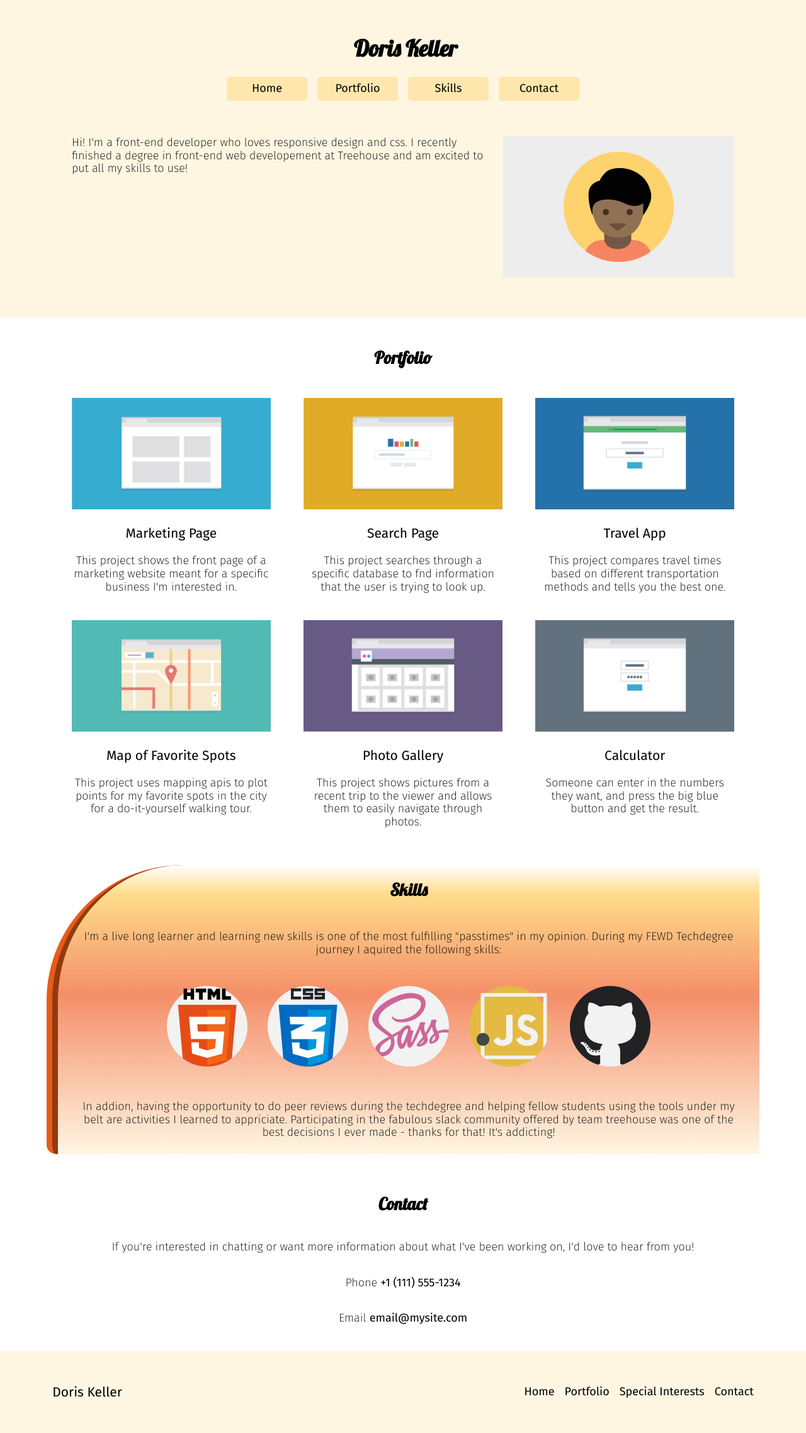
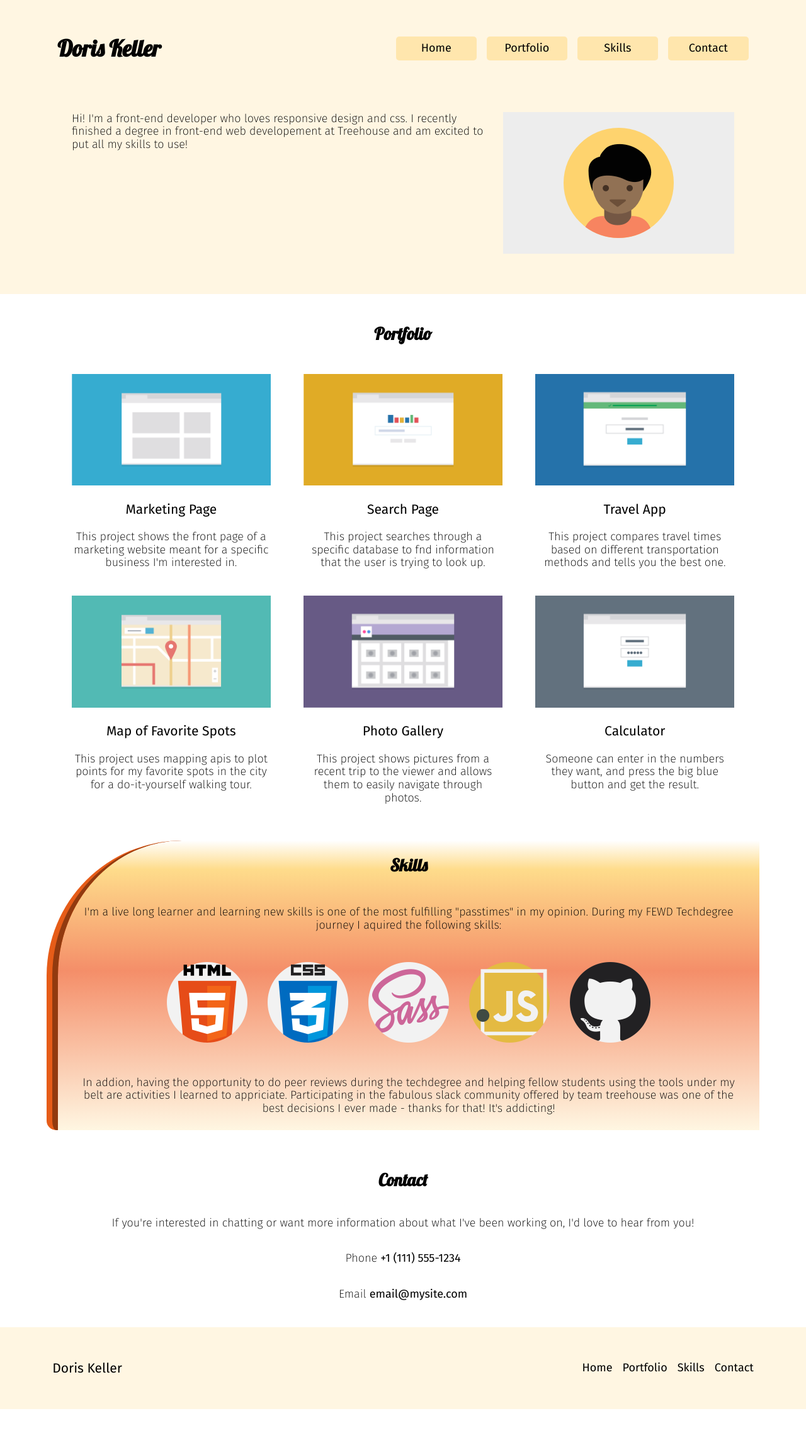
Before and after one commit to DoKe65/dokels_responsive-layout_WD2, a plain HTML site: page index.html in a window 1280 px wide. Shown: the whole page at 63% size. After the commit the page ends 2238 px from the top, so only its background shows below. Drawn offline with Linux system fonts and the light colour scheme.

Commit message:
Minor modifications

```diff
--- a/index.html
+++ b/index.html
@@ -13,7 +13,7 @@
   <body>
 
     <header id="home" class="flex">
-      <div class="main-nav">
+      <div class="main-nav flex">
       <h1>Doris Keller</h1>
         <nav class="flex">
           <ul class="flex">
@@ -95,7 +95,7 @@
         <ul class="desktop">
           <li><a href="#home">Home</li>
           <li><a href="#portfolio">Portfolio</a></li>
-          <li><a href="#interests">Special Interests</a></li>
+          <li><a href="#skills">Skills</a></li>
           <li><a href="#contact">Contact</a></li>
         </ul>
       </div>
```
